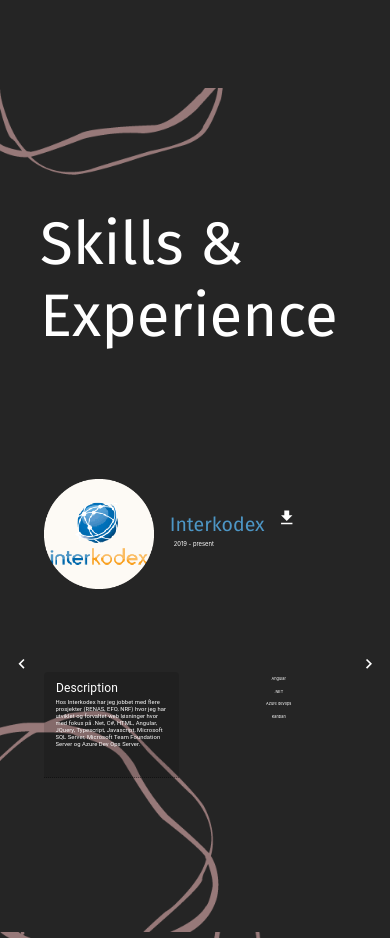
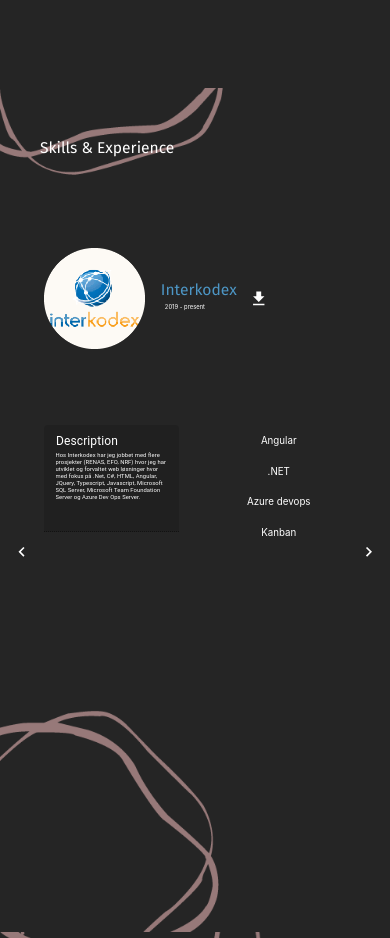
Before and after one commit to stevenhgn/Portfolio, a React (Create React App) app: page / in a window 390 px wide. Shown: the part 1600-2538 px from the top of the page. Built offline with nearby package versions, Linux system fonts and the light colour scheme.

Commit message:
Implement flexible and responsive for aboutme and skills&exp

```diff
--- a/src/components/AboutCard/AboutCard.js
+++ b/src/components/AboutCard/AboutCard.js
@@ -32,5 +32,6 @@ const IconWrapper = styled(Icon)`
   ${palette}
   ${spacing}
   ${typography}
+
 `;
 export default AboutCard;
--- a/src/pages/About/About.js
+++ b/src/pages/About/About.js
@@ -34,7 +34,6 @@ const About = forwardRef((props, ref) => {
     </ContentWrapper>,
     <ContentWrapper flex={1}>
       <AboutCard
-        mt={10}
         component={FitnessCenter}
         key={2}
         color={"purple"}
--- a/src/pages/Skills/Skills.js
+++ b/src/pages/Skills/Skills.js
@@ -61,7 +61,7 @@ const Skills = forwardRef((props, ref) => {
   return (
     <Wrapper ref={ref} className={"SkillsRoot"}>
       <StyledBox pt={5} pl={5}>
-        <StyledText color={"white"} pt={10} fontSize={60}>
+        <StyledText color={"white"} fontSize={"4vw"}>
           Skills {"&"} Experience
         </StyledText>
       </StyledBox>
@@ -72,13 +72,12 @@ const Skills = forwardRef((props, ref) => {
           </Tooltip>
         </StyledIconButtonBack>
 
-        <SkillsCard className={"SkillCard-content"}>
+        <SkillsCard className={"SkillCard-content"} flexWrap={"wrap"}>
           <StyledBox
+            // flexGrow={"initial"}
             alignItems={"center"}
             flexWrap={"wrap"}
             flex={1}
-            mb={0}
-            // mr={"auto"}
           >
             <ImageWrapper
               src={skillsList[selectedSkills].imgLogo}
@@ -88,7 +87,7 @@ const Skills = forwardRef((props, ref) => {
             <StyledBox flexDirection={"column"} ml={2} justifyItems={"center"}>
               <StyledText
                 color={skillsList[selectedSkills].nameColor}
-                fontSize={"5vw"}
+                fontSize={"4vw"}
                 mt={1}
                 mb={1}
               >
@@ -104,7 +103,7 @@ const Skills = forwardRef((props, ref) => {
                 {skillsList[selectedSkills].date}
               </StyledSpan>
             </StyledBox>
-            <StyledBox alignItems={"center"} mb={4}>
+            <StyledBox alignItems={"center"}>
               <Tooltip
                 title={
                   <StyledSpan fontSize={"1.5vw"}>Last ned attest</StyledSpan>
@@ -137,7 +136,7 @@ const Skills = forwardRef((props, ref) => {
               style={{ alignItems: "center" }}
             >
               {skillsList[selectedSkills].techUsed.map((item, key) => (
-                <StyledPara fontSize={"1vw"} key={key}>
+                <StyledPara fontSize={"2.5vw"} key={key}>
                   {item}
                 </StyledPara>
               ))}
```
